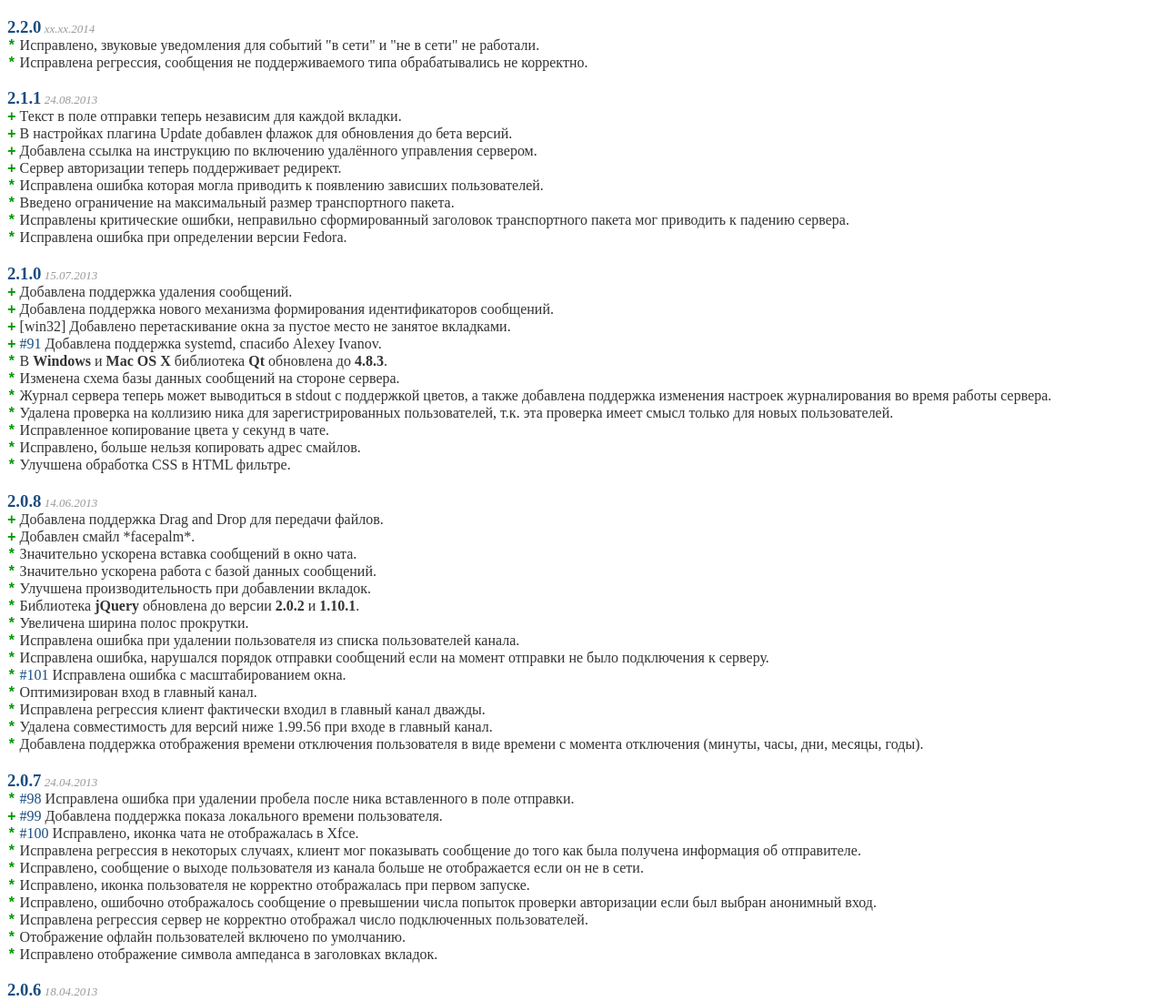
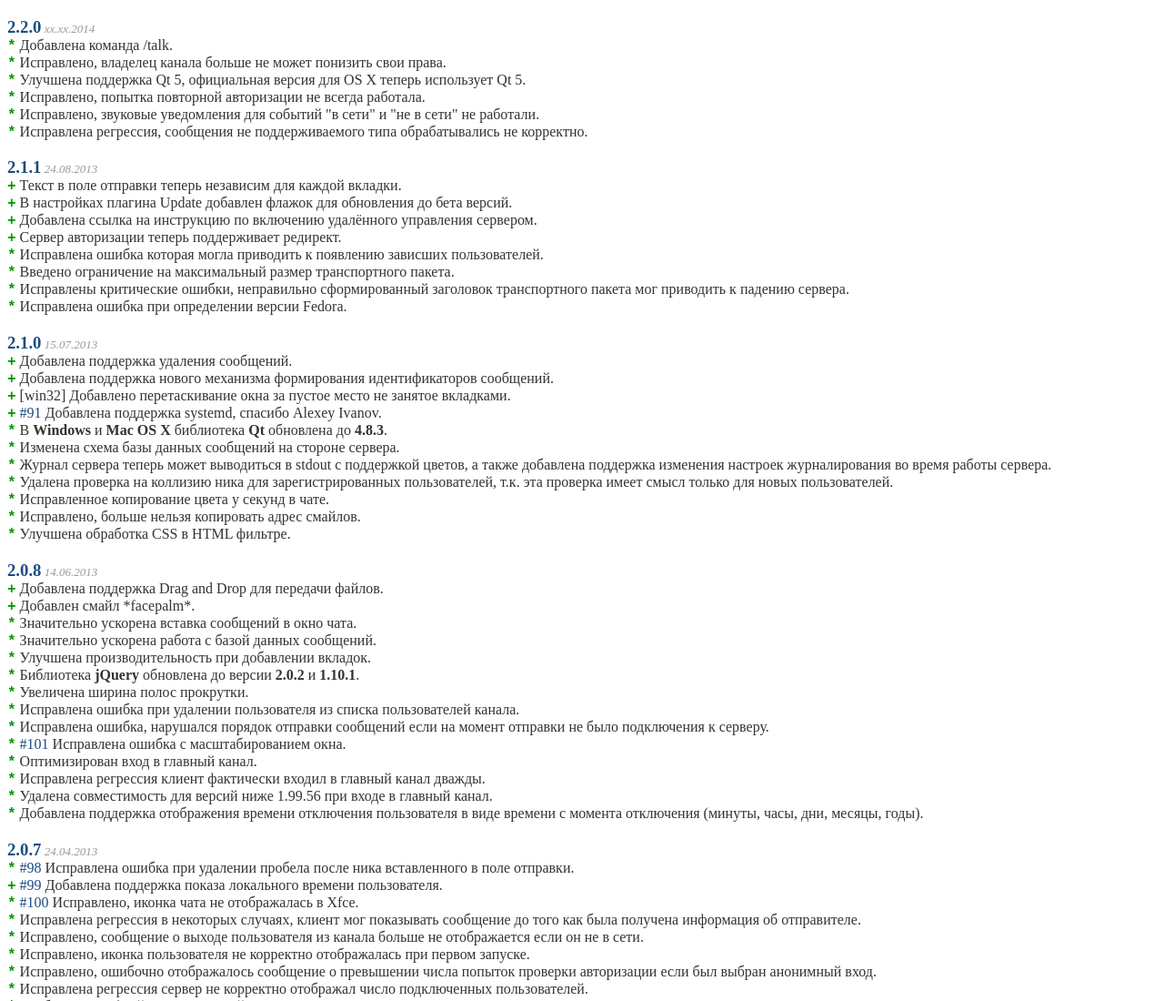
Before and after one commit to impomezia/schat, a plain HTML site: page res/doc/ChangeLog.html in a window 1280 px wide. Shown: the top 1100 px of the page at 91% size. Drawn offline with Linux system fonts and the light colour scheme.

Commit message:
Updated ChangeLog.

```diff
--- a/res/doc/ChangeLog.html
+++ b/res/doc/ChangeLog.html
@@ -16,6 +16,10 @@
 <body>
 <h3><a href="http://wiki.schat.me/Simple_Chat_2.2.0">2.2.0</a><i> xx.xx.2014</i></h3>
 <p>
+  <em>*</em> Добавлена команда /talk.<br>
+  <em>*</em> Исправлено, владелец канала больше не может понизить свои права.<br>
+  <em>*</em> Улучшена поддержка Qt 5, официальная версия для OS X теперь использует Qt 5.<br>
+  <em>*</em> Исправлено, попытка повторной авторизации не всегда работала.<br>
   <em>*</em> Исправлено, звуковые уведомления для событий "в сети" и "не в сети" не работали.<br>
   <em>*</em> Исправлена регрессия, сообщения не поддерживаемого типа обрабатывались не корректно.
 </p>
```
